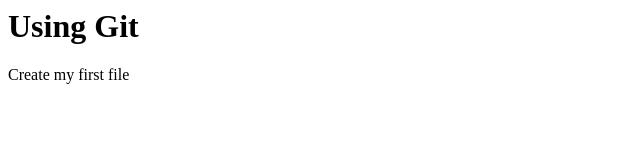
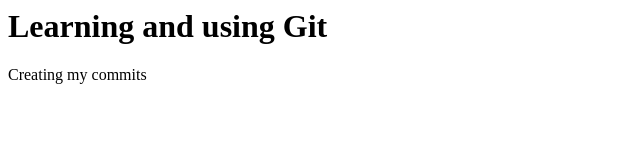
Before and after one commit to faisalapp/nodeyqr, a plain HTML site: page index.html in a window 1280 px wide. Shown: the whole page, without its empty margins (0-640 px from the left). Drawn offline with Linux system fonts and the light colour scheme.

Commit message:
Updated index.html content

```diff
--- a/index.html
+++ b/index.html
@@ -8,8 +8,8 @@
 
 <body>
 
-    <h1>Using Git</h1>
-    <p>Create my first file</p>
+    <h1>Learning and using Git</h1>
+    <p>Creating my commits</p>
 
 </body>
 </html>
```
